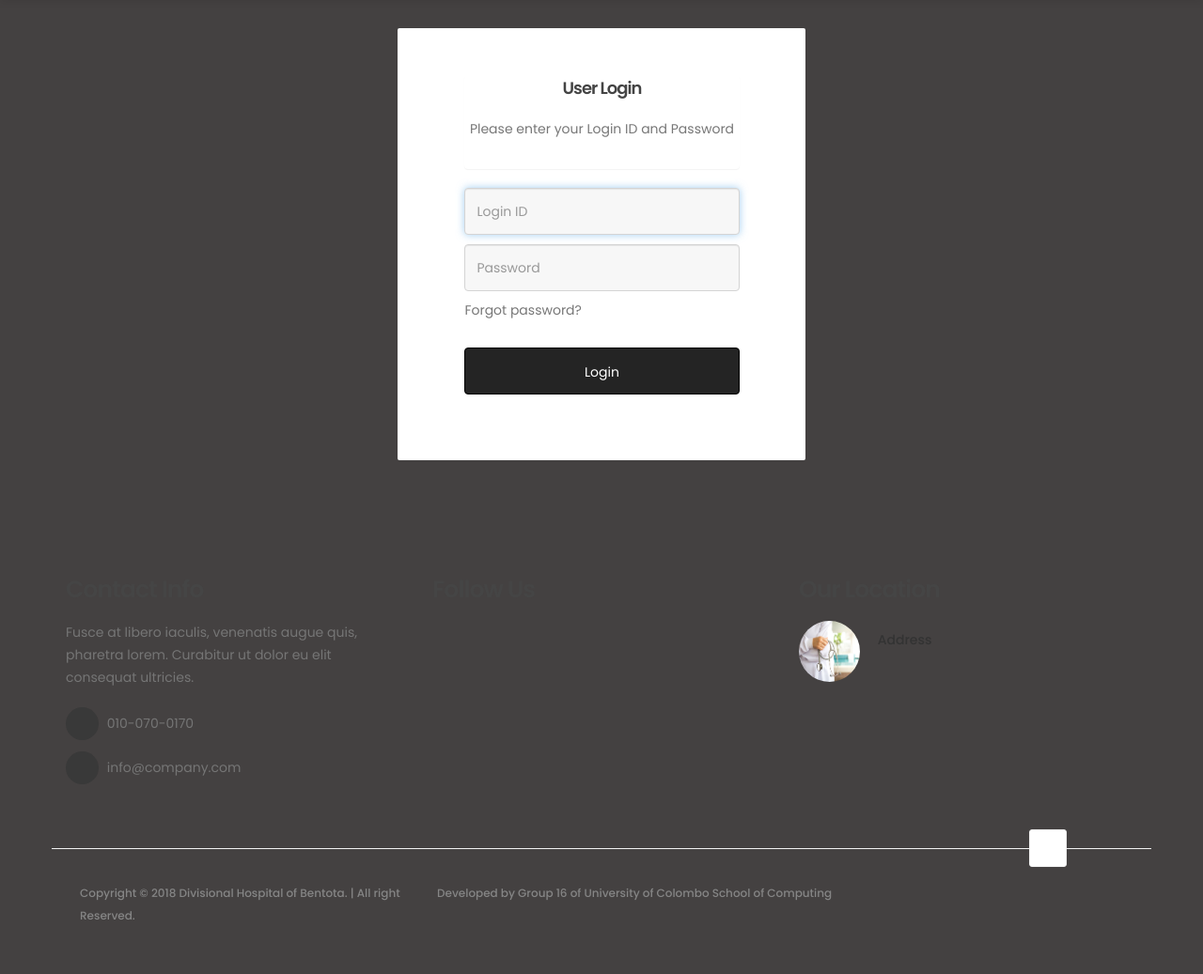
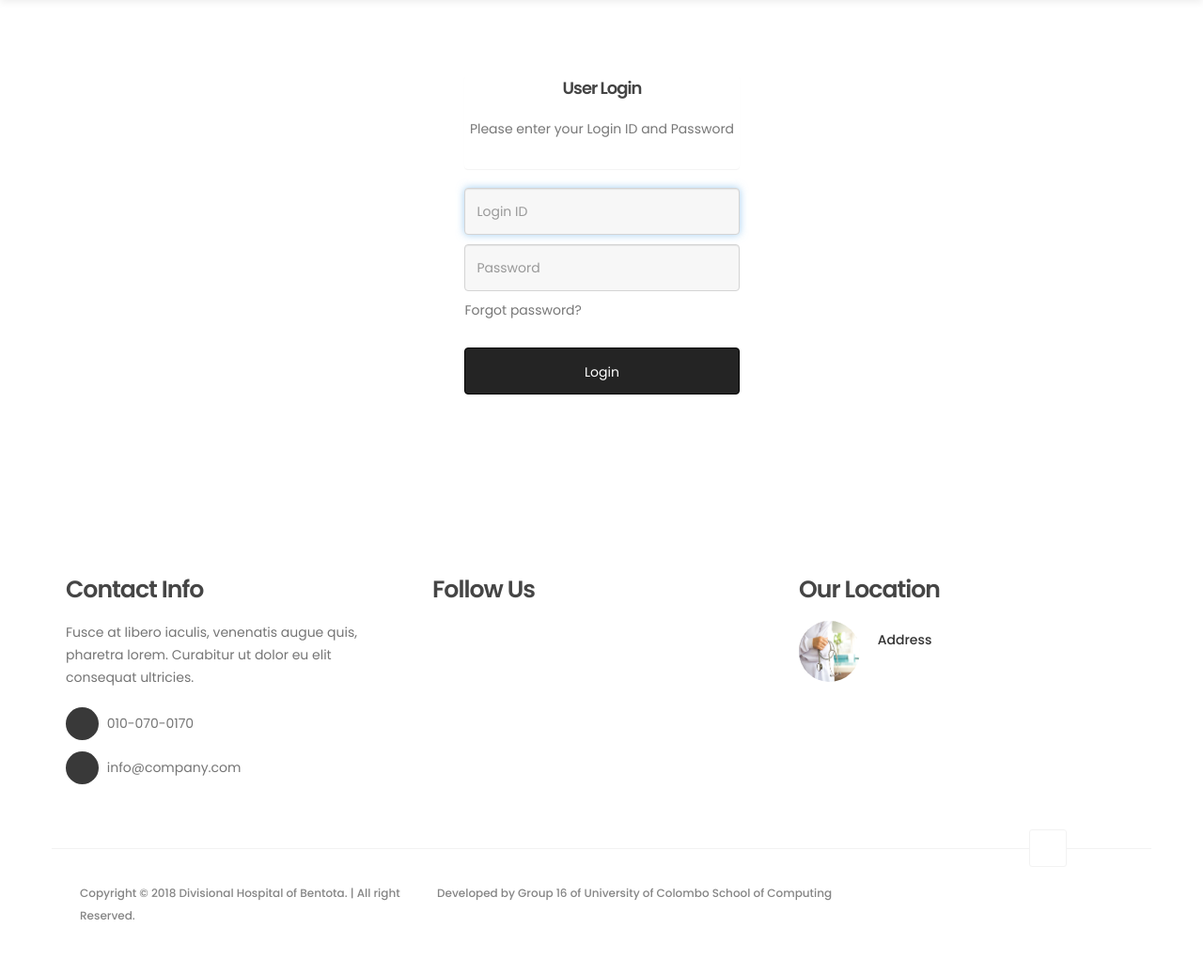
Before and after one commit to Niweera/gp, a PHP site: page /gp/login in a window 1280 px wide. Shown: the part 70-1107 px from the top of the page at 94% size. Run offline with PHP 8.4, Linux system fonts and the light colour scheme; some web fonts are replaced.

Commit message:
Update login css page

```diff
--- a/login/style.css
+++ b/login/style.css
@@ -1,5 +1,3 @@
-body#LoginForm{ background-color: #444141;}
-
 .form-heading { color:#fff; font-size:23px;}
 .panel h2{ color:#444444; font-size:18px; margin:0 0 8px 0;}
 .panel p { color:#777777; font-size:14px; margin-bottom:30px; line-height:24px;}
```
